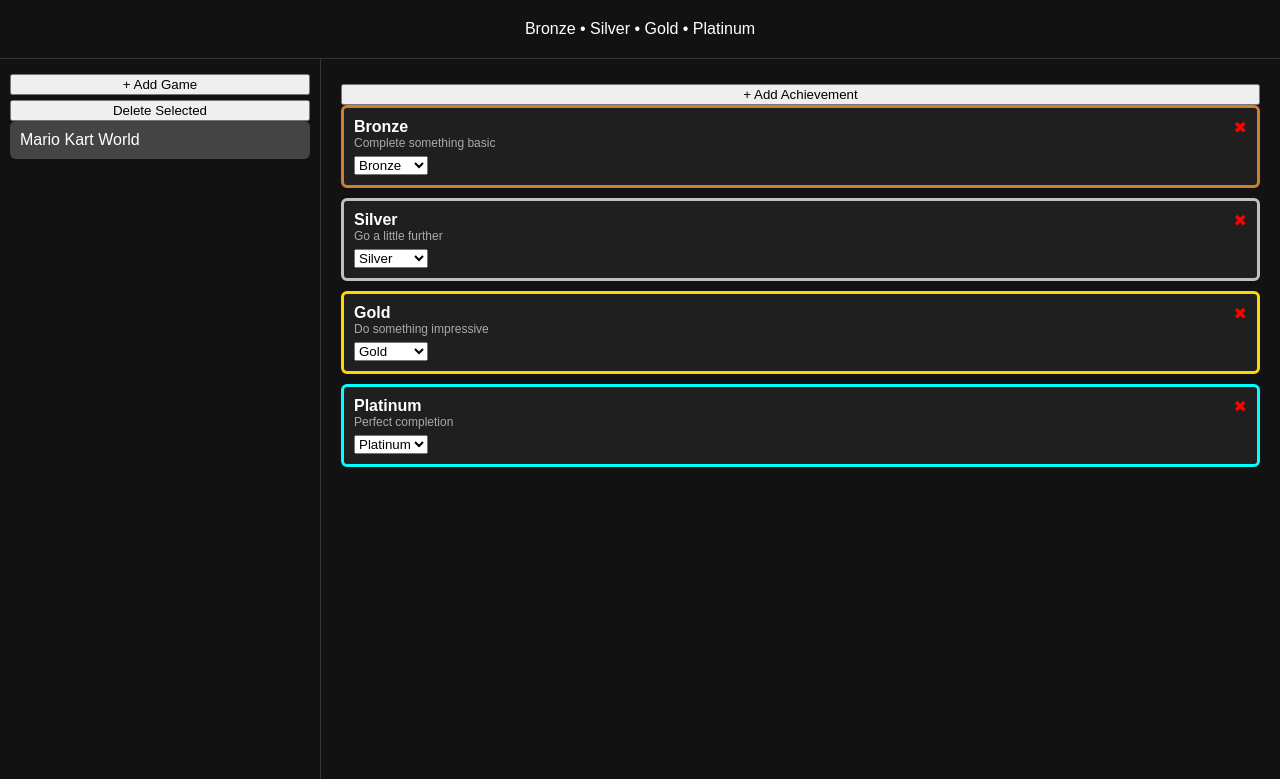
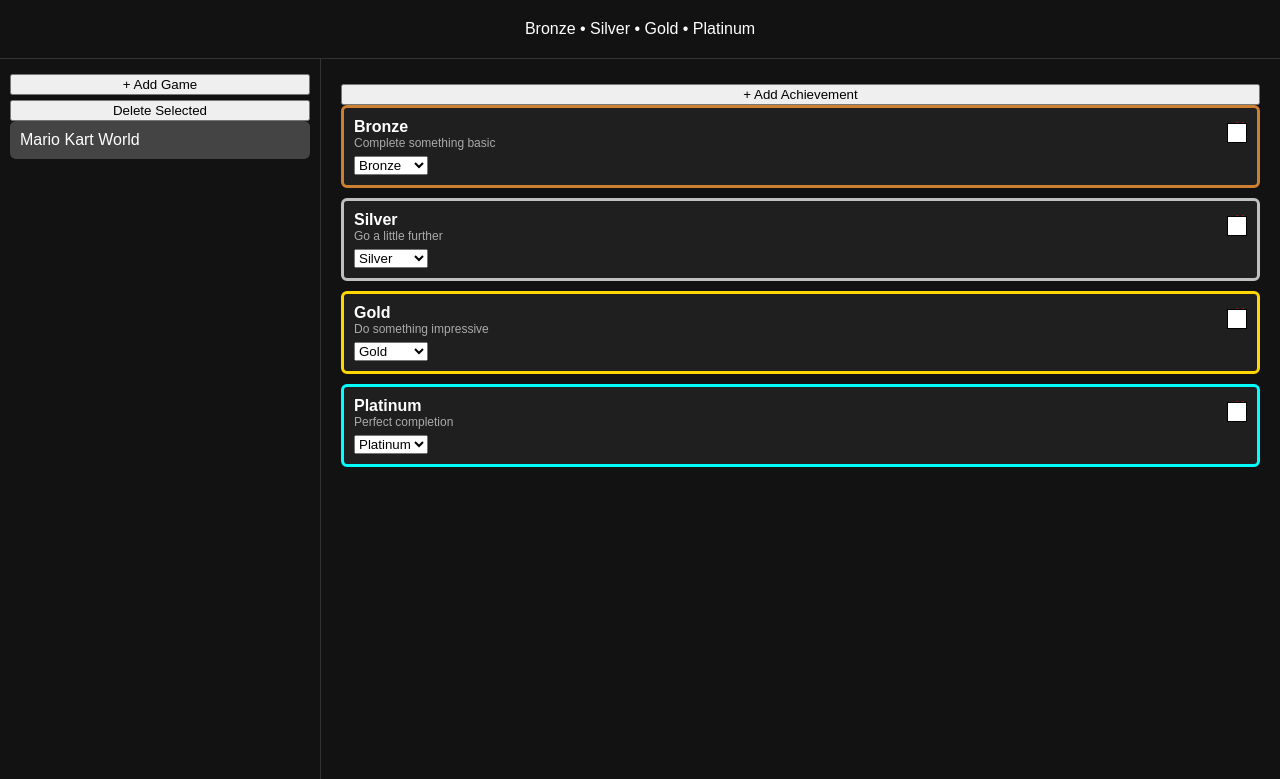
Before and after one commit to remibaselice/achievements, a plain HTML site: page index.html in a window 1280 px wide. Drawn offline with Linux system fonts and the light colour scheme.

Commit message:
Update index.html

```diff
--- a/index.html
+++ b/index.html
@@ -63,6 +63,7 @@ button {
     border-radius:6px;
     margin-bottom:10px;
     border:3px solid gray;
+    position: relative;
 }
 
 .small {
@@ -83,6 +84,22 @@ select {
     float:right;
     cursor:pointer;
     color:red;
+}
+
+/* New button styles */
+.achieveBtn {
+    position: absolute;
+    right: 10px;
+    top: 10px;
+    width: 20px;
+    height: 20px;
+    background-color: white;
+    border: 1px solid #000;
+    cursor: pointer;
+}
+
+.achieveBtn.clicked {
+    background-color: red;
 }
 </style>
 </head>
@@ -197,10 +214,16 @@ function renderAchievements(){
             <option value="gold" ${a.tier==="gold"?"selected":""}>Gold</option>
             <option value="platinum" ${a.tier==="platinum"?"selected":""}>Platinum</option>
         </select>
+
+        <button class="achieveBtn" onclick="markAchievement(this)"></button>
         `;
 
         wrap.appendChild(div);
     });
+}
+
+function markAchievement(btn){
+    btn.classList.add("clicked");
 }
 
 function addAchievement(){
```
